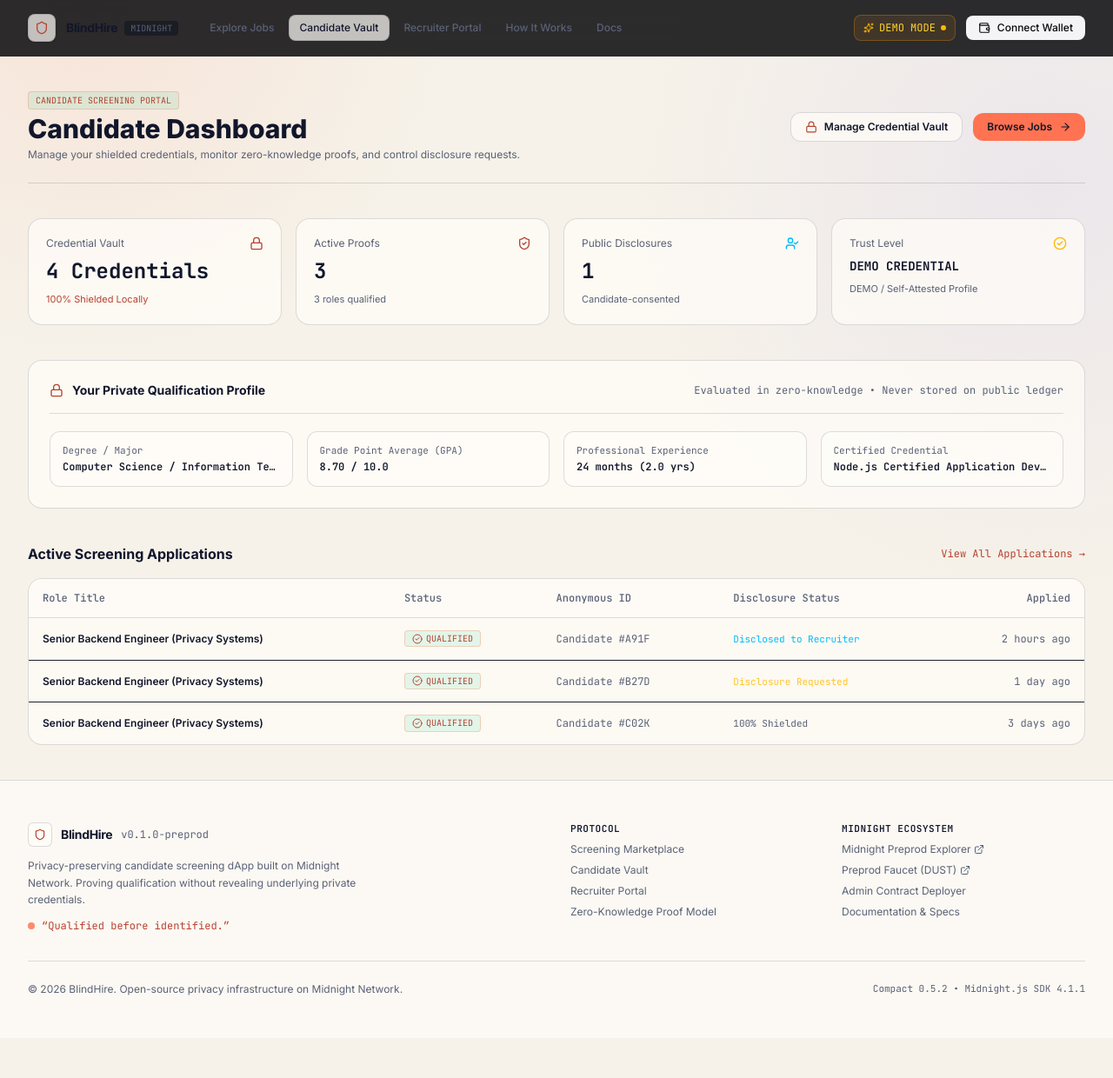
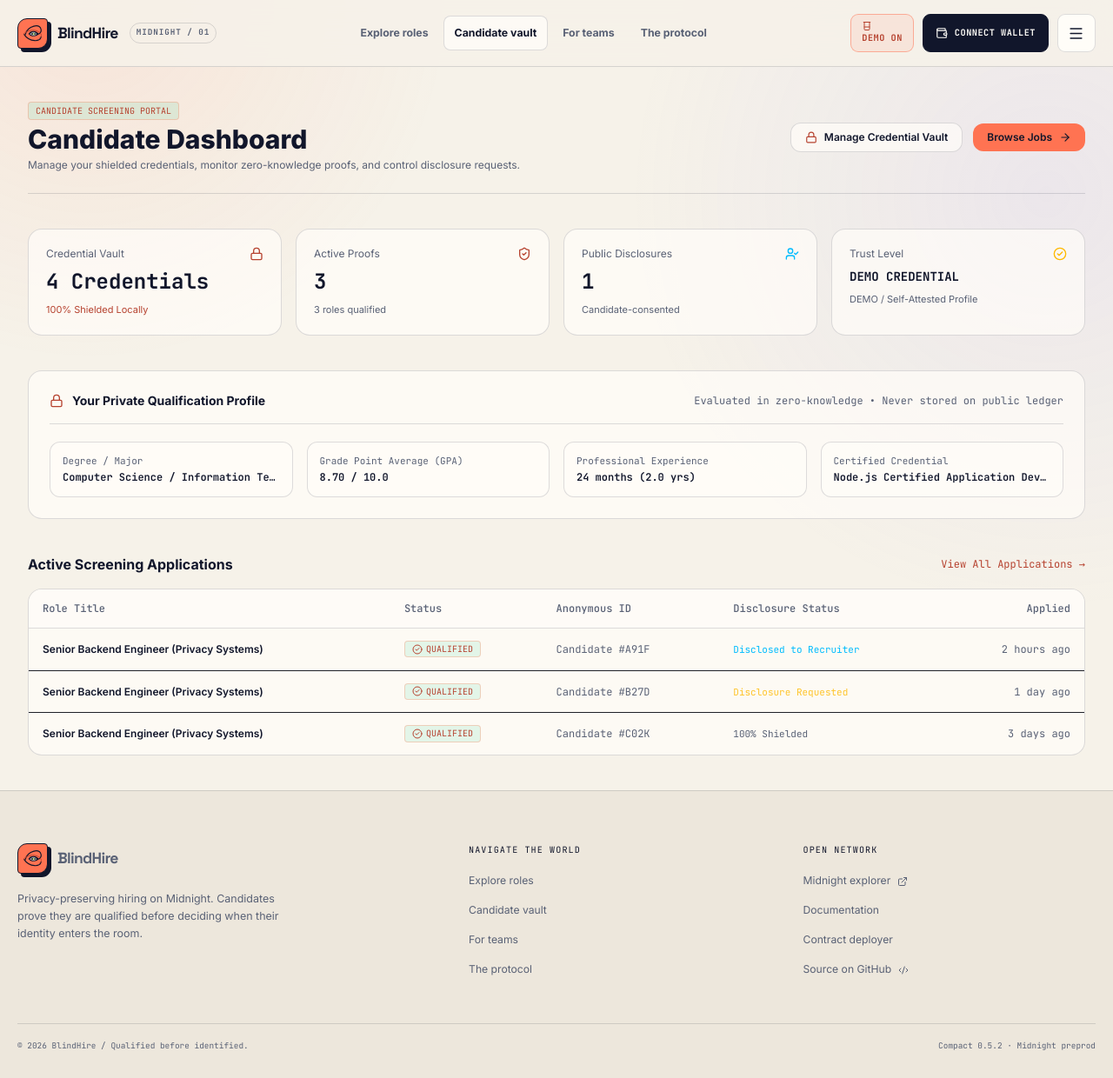
Before and after one commit to Aman-Raj-bat/BlindHire, a React (Vite) app in the folder frontend/: page /candidate in a window 1280 px wide. Shown: the whole page at 87% size. Before the commit the page ends 1194 px from the top, so only its background shows below. Built offline with nearby package versions, Linux system fonts and the light colour scheme; what @midnight-ntwrk/compact-runtime would draw is missing.

Commit message:
feat(layout): redesign navigation header and editorial footer with brand aesthetics

```diff
--- a/frontend/src/App.tsx
+++ b/frontend/src/App.tsx
@@ -26,12 +26,16 @@ export function App() {
     <WalletProvider>
       <ToastProvider>
         <BrowserRouter>
-          <div className="min-h-screen flex flex-col bg-[#09090b] text-[#f4f4f6]">
+          <div className="app-shell flex min-h-screen flex-col">
+            <a href="#main-content" className="sr-only focus:not-sr-only focus:fixed focus:left-4 focus:top-4 focus:z-[100] focus:rounded-md focus:bg-[#11162b] focus:px-4 focus:py-3 focus:text-sm focus:font-bold focus:text-[#fffdf8]">
+              Skip to main content
+            </a>
+
             {/* Navigation */}
             <Navbar isDemoMode={isDemoMode} setIsDemoMode={setIsDemoMode} />
 
             {/* Main View Router */}
-            <main className="flex-1">
+            <main id="main-content" className="flex-1">
               <Routes>
                 <Route path="/" element={<LandingPage isDemoMode={isDemoMode} />} />
                 <Route path="/jobs" element={<JobsPage isDemoMode={isDemoMode} />} />
--- a/frontend/src/components/layout/Footer.tsx
+++ b/frontend/src/components/layout/Footer.tsx
@@ -1,104 +1,57 @@
 import React from 'react';
+import { Code2, ExternalLink } from 'lucide-react';
 import { Link } from 'react-router-dom';
-import { Shield, ExternalLink, Github, Terminal } from 'lucide-react';
 
 export const Footer: React.FC = () => {
   return (
-    <footer className="border-t border-[#1f2128] bg-[#0c0d10] text-[#92939e] py-12 px-4 sm:px-6 lg:px-8">
-      <div className="max-w-7xl mx-auto grid grid-cols-1 md:grid-cols-4 gap-8 mb-8">
-        {/* Col 1: Brand & Principle */}
-        <div className="md:col-span-2 space-y-3">
-          <div className="flex items-center gap-2.5">
-            <div className="w-7 h-7 rounded-md bg-[#14151a] border border-[#22252b] flex items-center justify-center">
-              <Shield className="w-3.5 h-3.5 text-[#00D284]" />
-            </div>
-            <span className="font-bold text-sm tracking-tight text-[#f4f4f6]">BlindHire</span>
-            <span className="text-xs font-mono-tech text-[#5e606e]">v0.1.0-preprod</span>
-          </div>
-          <p className="text-xs text-[#92939e] max-w-sm leading-relaxed">
-            Privacy-preserving candidate screening dApp built on Midnight Network.
-            Proving qualification without revealing underlying private credentials.
+    <footer className="world-footer">
+      <div className="world-container">
+        <div className="world-footer-grid">
+          <div>
+            <Link to="/" className="cosmic-brand" aria-label="BlindHire home">
+              <span className="cosmic-brand-mark" aria-hidden="true">
+                <img src="/logo.svg" alt="" />
+              </span>
+              <span className="cosmic-brand-name">BlindHire</span>
+            </Link>
+            <p>
+              Privacy-preserving hiring on Midnight. Candidates prove they are qualified before deciding when their identity enters the room.
             </p>
-          <div className="flex items-center gap-2 text-xs font-mono-tech text-[#00D284]">
-            <span className="w-2 h-2 rounded-full bg-[#00D284] animate-pulse" />
-            <span>&ldquo;Qualified before identified.&rdquo;</span>
-          </div>
           </div>
 
-        {/* Col 2: Navigation Links */}
-        <div className="space-y-2 text-xs">
-          <p className="font-semibold font-mono-tech uppercase text-[#f4f4f6] text-[11px] tracking-wider mb-2">
-            Protocol
-          </p>
-          <ul className="space-y-2">
-            <li>
-              <Link to="/jobs" className="hover:text-[#f4f4f6] transition-colors">
-                Screening Marketplace
-              </Link>
-            </li>
-            <li>
-              <Link to="/candidate" className="hover:text-[#f4f4f6] transition-colors">
-                Candidate Vault
-              </Link>
-            </li>
-            <li>
-              <Link to="/recruiter" className="hover:text-[#f4f4f6] transition-colors">
-                Recruiter Portal
-              </Link>
-            </li>
-            <li>
-              <Link to="/how-it-works" className="hover:text-[#f4f4f6] transition-colors">
-                Zero-Knowledge Proof Model
-              </Link>
-            </li>
+          <div>
+            <h3>Navigate the world</h3>
+            <ul>
+              <li><Link to="/jobs">Explore roles</Link></li>
+              <li><Link to="/candidate">Candidate vault</Link></li>
+              <li><Link to="/recruiter">For teams</Link></li>
+              <li><Link to="/how-it-works">The protocol</Link></li>
             </ul>
           </div>
 
-        {/* Col 3: Network & Resources */}
-        <div className="space-y-2 text-xs">
-          <p className="font-semibold font-mono-tech uppercase text-[#f4f4f6] text-[11px] tracking-wider mb-2">
-            Midnight Ecosystem
-          </p>
-          <ul className="space-y-2">
+          <div>
+            <h3>Open network</h3>
+            <ul>
               <li>
-              <a
-                href="https://preprod.midnightexplorer.com"
-                target="_blank"
-                rel="noopener noreferrer"
-                className="inline-flex items-center gap-1 hover:text-[#f4f4f6] transition-colors"
-              >
-                <span>Midnight Preprod Explorer</span>
-                <ExternalLink className="w-3 h-3" />
+                <a href="https://preprod.midnightexplorer.com" target="_blank" rel="noopener noreferrer">
+                  Midnight explorer <ExternalLink size={12} className="ml-1 inline" aria-hidden="true" />
                 </a>
               </li>
+              <li><Link to="/docs">Documentation</Link></li>
+              <li><Link to="/admin">Contract deployer</Link></li>
               <li>
-              <a
-                href="https://faucet.preprod.midnight.network/api/drips"
-                target="_blank"
-                rel="noopener noreferrer"
-                className="inline-flex items-center gap-1 hover:text-[#f4f4f6] transition-colors"
-              >
-                <span>Preprod Faucet (DUST)</span>
-                <ExternalLink className="w-3 h-3" />
+                <a href="https://github.com/Aman-Raj-bat/BlindHire" target="_blank" rel="noopener noreferrer">
+                  Source on GitHub <Code2 size={12} className="ml-1 inline" aria-hidden="true" />
                 </a>
-            </li>
-            <li>
-              <Link to="/admin" className="hover:text-[#f4f4f6] transition-colors">
-                Admin Contract Deployer
-              </Link>
-            </li>
-            <li>
-              <Link to="/docs" className="hover:text-[#f4f4f6] transition-colors">
-                Documentation & Specs
-              </Link>
               </li>
             </ul>
           </div>
         </div>
 
-      <div className="max-w-7xl mx-auto pt-6 border-t border-[#1f2128] flex flex-col sm:flex-row items-center justify-between text-xs text-[#5e606e] gap-4">
-        <p>© 2026 BlindHire. Open-source privacy infrastructure on Midnight Network.</p>
-        <p className="font-mono-tech text-[11px]">Compact 0.5.2 • Midnight.js SDK 4.1.1</p>
+        <div className="world-footer-bottom">
+          <span>© 2026 BlindHire / Qualified before identified.</span>
+          <span>Compact 0.5.2 · Midnight preprod</span>
+        </div>
       </div>
     </footer>
   );
--- a/frontend/src/components/layout/Navbar.tsx
+++ b/frontend/src/components/layout/Navbar.tsx
@@ -1,11 +1,11 @@
 import React, { useState } from 'react';
 import { Link, useLocation } from 'react-router-dom';
-import { Shield, Wallet, ChevronDown, Check, Menu, X, ExternalLink, Sparkles } from 'lucide-react';
+import { Beaker, ChevronDown, ExternalLink, Menu, Wallet, X } from 'lucide-react';
 import { useWallet } from '../../contexts/WalletContext';
 
 interface NavbarProps {
   isDemoMode: boolean;
-  setIsDemoMode: (val: boolean) => void;
+  setIsDemoMode: (value: boolean) => void;
 }
 
 export const Navbar: React.FC<NavbarProps> = ({ isDemoMode, setIsDemoMode }) => {
@@ -15,118 +15,101 @@ export const Navbar: React.FC<NavbarProps> = ({ isDemoMode, setIsDemoMode }) =>
   const [mobileMenuOpen, setMobileMenuOpen] = useState(false);
 
   const navLinks = [
-    { label: 'Explore Jobs', path: '/jobs' },
-    { label: 'Candidate Vault', path: '/candidate' },
-    { label: 'Recruiter Portal', path: '/recruiter' },
-    { label: 'How It Works', path: '/how-it-works' },
-    { label: 'Docs', path: '/docs' },
+    { label: 'Explore roles', path: '/jobs' },
+    { label: 'Candidate vault', path: '/candidate' },
+    { label: 'For teams', path: '/recruiter' },
+    { label: 'The protocol', path: '/how-it-works' },
   ];
 
-  const formatAddress = (addr: string) => {
-    if (!addr) return '';
-    return `${addr.slice(0, 6)}...${addr.slice(-4)}`;
+  const formatAddress = (value: string) => (value ? `${value.slice(0, 6)}...${value.slice(-4)}` : '');
+  const isActive = (path: string) => location.pathname === path || location.pathname.startsWith(`${path}/`);
+
+  const handleConnect = () => {
+    connect('preprod');
+    setMobileMenuOpen(false);
   };
 
   return (
-    <header className="sticky top-0 z-40 w-full border-b border-[#1f2128] bg-[#09090b]/85 backdrop-blur-md">
-      <div className="max-w-7xl mx-auto px-4 sm:px-6 lg:px-8 h-16 flex items-center justify-between">
-        {/* Brand Logo & Name */}
-        <div className="flex items-center gap-6">
-          <Link to="/" className="flex items-center gap-3 group">
-            <div className="w-8 h-8 rounded-lg bg-[#14151a] border border-[#22252b] group-hover:border-[#00D284]/50 flex items-center justify-center transition-all shadow-sm">
-              <Shield className="w-4 h-4 text-[#00D284]" />
-            </div>
-            <div>
-              <div className="flex items-center gap-2">
-                <span className="font-bold text-sm tracking-tight text-[#f4f4f6]">BlindHire</span>
-                <span className="px-1.5 py-0.2 rounded text-[10px] font-mono-tech uppercase bg-[#1b1d24] text-[#92939e] border border-[#22252b]">
-                  Midnight
+    <header className="cosmic-nav">
+      <div className="cosmic-nav-inner">
+        <Link to="/" className="cosmic-brand" aria-label="BlindHire home">
+          <span className="cosmic-brand-mark" aria-hidden="true">
+            <img src="/logo.svg" alt="" />
           </span>
-              </div>
-            </div>
+          <span className="cosmic-brand-name">BlindHire</span>
+          <span className="cosmic-brand-meta">Midnight / 01</span>
         </Link>
 
-          {/* Desktop Navigation Links */}
-          <nav className="hidden md:flex items-center gap-1">
-            {navLinks.map((link) => {
-              const isActive = location.pathname === link.path;
-              return (
+        <nav className="cosmic-nav-links" aria-label="Primary navigation">
+          {navLinks.map((link) => (
             <Link
               key={link.path}
               to={link.path}
-                  className={`px-3 py-1.5 rounded-lg text-xs font-medium transition-colors ${
-                    isActive
-                      ? 'text-[#f4f4f6] bg-[#14151a] border border-[#22252b]'
-                      : 'text-[#92939e] hover:text-[#f4f4f6] hover:bg-[#121316]'
-                  }`}
+              className="cosmic-nav-link"
+              aria-current={isActive(link.path) ? 'page' : undefined}
             >
               {link.label}
             </Link>
-              );
-            })}
+          ))}
         </nav>
-        </div>
 
-        {/* Right Section: Demo Mode Switch + Wallet Button */}
-        <div className="hidden sm:flex items-center gap-3">
-          {/* Demo Mode Toggle */}
+        <div className="cosmic-nav-actions">
           <button
+            type="button"
+            className={`cosmic-demo-toggle ${isDemoMode ? 'is-on' : ''}`}
             onClick={() => setIsDemoMode(!isDemoMode)}
-            className={`flex items-center gap-1.5 px-2.5 py-1.5 rounded-lg text-xs font-mono-tech border transition-all ${
-              isDemoMode
-                ? 'bg-amber-500/10 border-amber-500/30 text-amber-300'
-                : 'bg-[#14151a] border-[#22252b] text-[#5e606e] hover:text-[#92939e]'
-            }`}
-            title="Toggle interactive demo mode with pre-populated credentials"
+            aria-pressed={isDemoMode}
+            title="Toggle demo credentials"
           >
-            <Sparkles className="w-3 h-3 text-amber-400" />
-            <span>DEMO MODE</span>
-            <span
-              className={`w-1.5 h-1.5 rounded-full ${isDemoMode ? 'bg-amber-400 animate-pulse' : 'bg-[#5e606e]'}`}
-            />
+            <Beaker size={12} aria-hidden="true" />
+            <span>{isDemoMode ? 'Demo on' : 'Demo off'}</span>
           </button>
 
-          {/* Wallet Connector Button */}
           {isConnected && address ? (
             <div className="relative">
               <button
+                type="button"
+                className="cosmic-wallet-button"
                 onClick={() => setWalletDropdownOpen(!walletDropdownOpen)}
-                className="flex items-center gap-2 px-3 py-1.5 rounded-lg text-xs font-mono-tech bg-[#14151a] border border-[#22252b] hover:border-[#00D284]/40 text-[#f4f4f6] transition-all"
+                aria-expanded={walletDropdownOpen}
+                aria-haspopup="menu"
               >
-                <span className="w-2 h-2 rounded-full bg-[#00D284]" />
+                <span className="cosmic-status-dot" aria-hidden="true" />
                 <span>{formatAddress(address)}</span>
-                <span className="text-[10px] text-[#5e606e] uppercase">({walletType ?? 'Lace'})</span>
-                <ChevronDown className="w-3.5 h-3.5 text-[#5e606e]" />
+                <span>{walletType ?? 'Lace'}</span>
+                <ChevronDown size={13} aria-hidden="true" />
               </button>
 
               {walletDropdownOpen && (
-                <div className="absolute right-0 mt-2 w-64 p-3 rounded-xl border border-[#22252b] bg-[#121316] shadow-2xl space-y-3 z-50">
-                  <div className="border-b border-[#1f2128] pb-2">
-                    <p className="text-[11px] text-[#5e606e] font-mono-tech">Connected Network</p>
-                    <p className="text-xs font-semibold text-[#00D284] uppercase font-mono-tech mt-0.5">
-                      Midnight {network}
-                    </p>
+                <div
+                  className="absolute right-0 z-50 mt-3 w-72 rounded-xl border border-[#d9d2c5] bg-[#fffdf8] p-4 shadow-[0_20px_50px_rgba(17,22,43,0.16)]"
+                  role="menu"
+                >
+                  <div className="border-b border-[#e8e2d6] pb-3">
+                    <p className="font-mono-tech text-[10px] uppercase tracking-[0.1em] text-[#6e7488]">Connected network</p>
+                    <p className="mt-1 text-xs font-bold uppercase text-[#d94d35]">Midnight {network}</p>
                   </div>
-                  <div>
-                    <p className="text-[11px] text-[#5e606e] font-mono-tech">Unshielded Address</p>
-                    <p className="text-xs font-mono-tech text-[#92939e] break-all select-all mt-0.5">
-                      {address}
-                    </p>
+                  <div className="py-3">
+                    <p className="font-mono-tech text-[10px] uppercase tracking-[0.1em] text-[#6e7488]">Wallet address</p>
+                    <p className="mt-1 break-all font-mono-tech text-xs text-[#27304a]">{address}</p>
                   </div>
-                  <div className="border-t border-[#1f2128] pt-2 flex items-center justify-between">
+                  <div className="flex items-center justify-between border-t border-[#e8e2d6] pt-3">
                     <Link
                       to="/settings"
+                      className="text-xs font-bold text-[#27304a] hover:text-[#d94d35]"
                       onClick={() => setWalletDropdownOpen(false)}
-                      className="text-xs text-[#92939e] hover:text-[#f4f4f6]"
+                      role="menuitem"
                     >
-                      Settings
+                      Wallet settings
                     </Link>
                     <button
+                      type="button"
+                      className="text-xs font-bold text-[#d94d35] hover:text-[#11162b]"
                       onClick={() => {
                         disconnect();
                         setWalletDropdownOpen(false);
                       }}
-                      className="text-xs text-red-400 hover:text-red-300 font-medium"
+                      role="menuitem"
                     >
                       Disconnect
                     </button>
@@ -135,76 +118,59 @@ export const Navbar: React.FC<NavbarProps> = ({ isDemoMode, setIsDemoMode }) =>
               )}
             </div>
           ) : (
-            <button
-              onClick={() => connect('preprod')}
-              disabled={isConnecting}
-              className="flex items-center gap-2 px-3.5 py-1.5 rounded-lg text-xs font-medium bg-[#f4f4f6] hover:bg-[#e4e4e7] text-[#09090b] transition-all disabled:opacity-50"
-            >
-              <Wallet className="w-3.5 h-3.5" />
-              <span>{isConnecting ? 'Connecting...' : 'Connect Wallet'}</span>
+            <button type="button" className="cosmic-wallet-button" onClick={() => connect('preprod')} disabled={isConnecting}>
+              <Wallet size={14} aria-hidden="true" />
+              <span>{isConnecting ? 'Connecting...' : 'Connect wallet'}</span>
             </button>
           )}
-        </div>
 
-        {/* Mobile menu trigger */}
-        <div className="flex md:hidden items-center gap-2">
           <button
+            type="button"
+            className="cosmic-icon-button md:hidden"
             onClick={() => setMobileMenuOpen(!mobileMenuOpen)}
-            className="p-2 rounded-lg text-[#92939e] hover:text-[#f4f4f6] bg-[#14151a] border border-[#22252b]"
+            aria-label={mobileMenuOpen ? 'Close navigation menu' : 'Open navigation menu'}
+            aria-expanded={mobileMenuOpen}
           >
-            {mobileMenuOpen ? <X className="w-5 h-5" /> : <Menu className="w-5 h-5" />}
+            {mobileMenuOpen ? <X size={19} aria-hidden="true" /> : <Menu size={19} aria-hidden="true" />}
           </button>
         </div>
       </div>
 
-      {/* Mobile Drawer */}
-      {mobileMenuOpen && (
-        <div className="md:hidden border-t border-[#1f2128] bg-[#09090b] p-4 space-y-3">
-          <div className="space-y-1">
+      <div className={`cosmic-mobile-drawer ${mobileMenuOpen ? 'is-open' : ''}`}>
+        <nav aria-label="Mobile navigation">
           {navLinks.map((link) => (
             <Link
               key={link.path}
               to={link.path}
+              className="cosmic-nav-link"
+              aria-current={isActive(link.path) ? 'page' : undefined}
               onClick={() => setMobileMenuOpen(false)}
-                className="block px-3 py-2 rounded-lg text-sm text-[#92939e] hover:text-[#f4f4f6] hover:bg-[#14151a]"
             >
               {link.label}
             </Link>
           ))}
-          </div>
-
-          <div className="pt-3 border-t border-[#1f2128] flex items-center justify-between">
-            <button
-              onClick={() => setIsDemoMode(!isDemoMode)}
-              className="flex items-center gap-1.5 px-3 py-1.5 rounded-lg text-xs font-mono-tech border border-[#22252b] text-[#92939e]"
-            >
-              <span>Demo Mode: {isDemoMode ? 'ON' : 'OFF'}</span>
+          <Link to="/docs" className="cosmic-nav-link" onClick={() => setMobileMenuOpen(false)}>
+            Documentation <ExternalLink size={12} className="ml-1 inline" aria-hidden="true" />
+          </Link>
+        </nav>
+        <div className="cosmic-mobile-controls">
+          <button type="button" className="cosmic-demo-toggle is-on" onClick={() => setIsDemoMode(!isDemoMode)} aria-pressed={isDemoMode}>
+            <Beaker size={12} className="mr-1 inline" aria-hidden="true" />
+            Demo {isDemoMode ? 'on' : 'off'}
           </button>
-
           {!isConnected ? (
-              <button
-                onClick={() => {
-                  connect('preprod');
-                  setMobileMenuOpen(false);
-                }}
-                className="px-3.5 py-1.5 rounded-lg text-xs font-medium bg-[#f4f4f6] text-[#09090b]"
-              >
-                Connect Wallet
+            <button type="button" className="cosmic-wallet-button" onClick={handleConnect} disabled={isConnecting}>
+              <Wallet size={13} aria-hidden="true" />
+              {isConnecting ? 'Connecting...' : 'Connect wallet'}
             </button>
           ) : (
-              <button
-                onClick={() => {
-                  disconnect();
-                  setMobileMenuOpen(false);
-                }}
-                className="text-xs text-red-400 font-mono-tech"
-              >
-                Disconnect ({formatAddress(address!)})
+            <button type="button" className="cosmic-wallet-button" onClick={() => { disconnect(); setMobileMenuOpen(false); }}>
+              <span className="cosmic-status-dot" aria-hidden="true" />
+              Disconnect
             </button>
           )}
         </div>
       </div>
-      )}
     </header>
   );
 };
```
Lines whose indentation alone changed are shown as unchanged.
